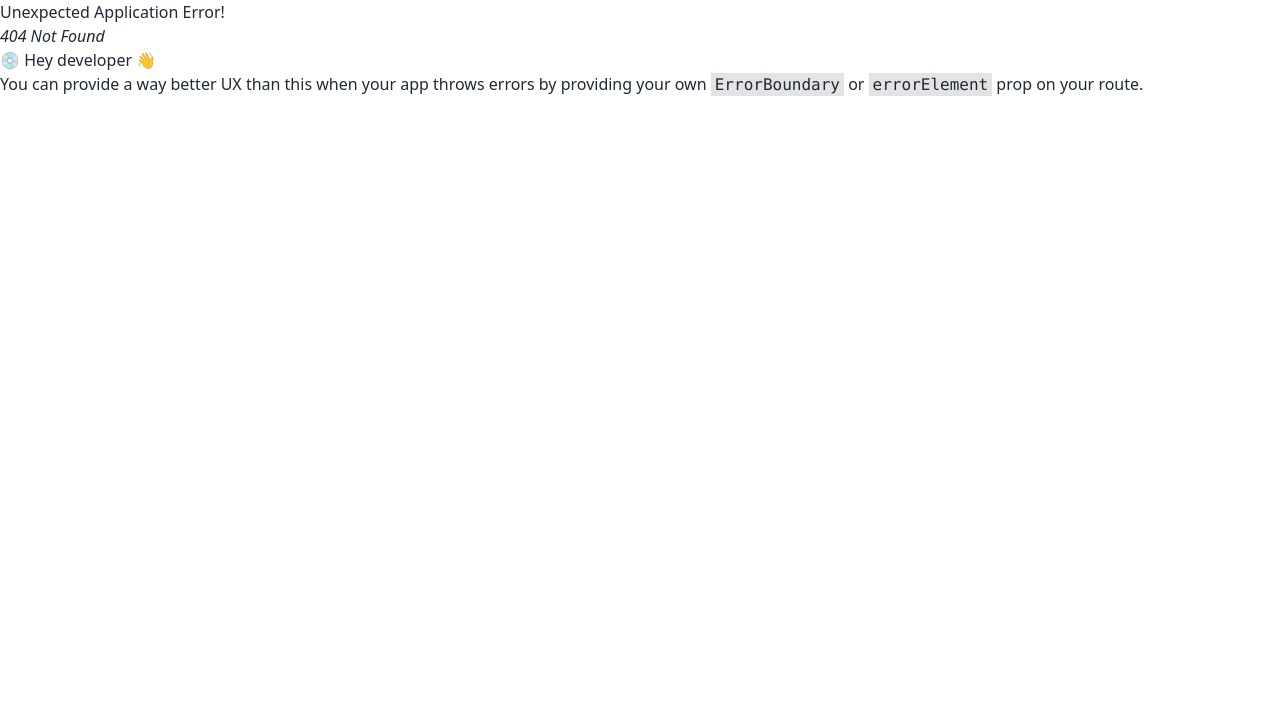
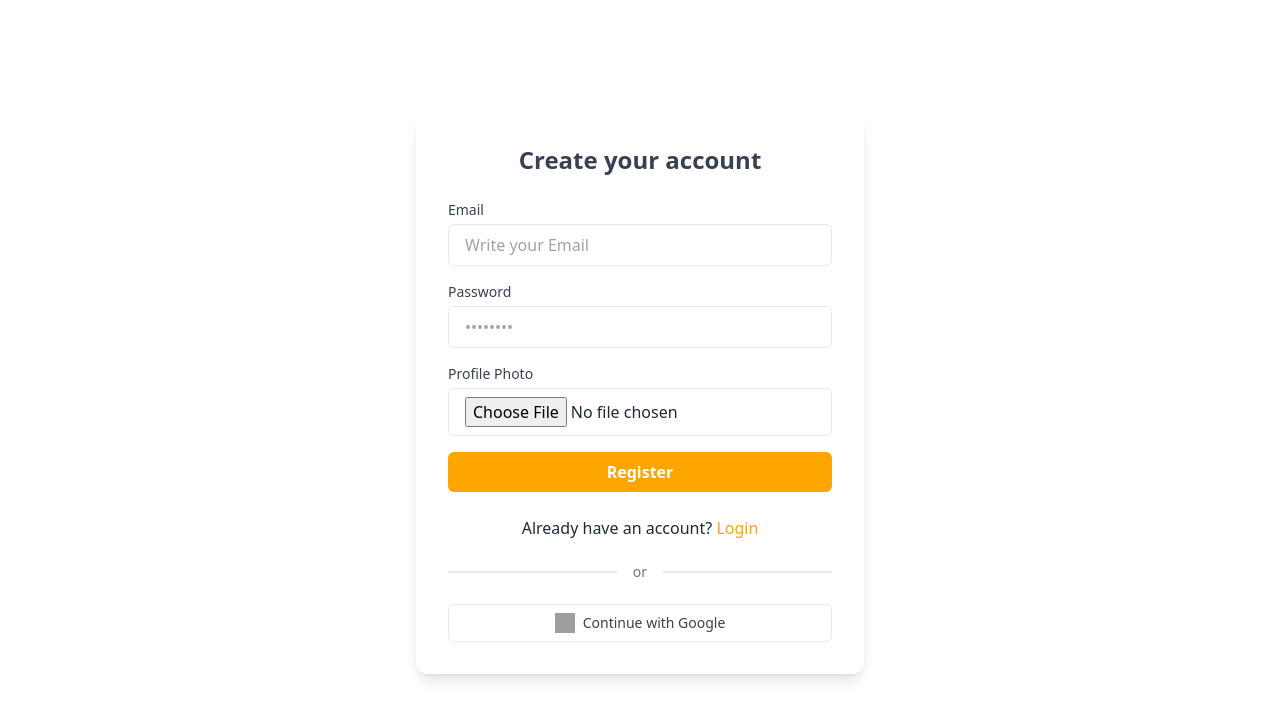
Before and after one commit to Jahid458/Eshopper-client, a React (Vite) app: page /register in a window 1280 px wide. Before the commit this address had no page. Shown: the top 720 px of the page. Built offline with nearby package versions, Linux system fonts and the light colour scheme; grey boxes are pictures that could not be loaded.

Commit message:
register page design

```diff
--- a/src/pages/Footer/Footer.jsx
+++ b/src/pages/Footer/Footer.jsx
@@ -1,4 +1,4 @@
-import React, { useEffect, useState } from "react";
+import  { useEffect, useState } from "react";
 import navlogo from "/eshoplogo.png";
 import { FaFacebookF, FaTwitter, FaInstagram } from "react-icons/fa";
 
@@ -29,10 +29,9 @@ const Footer = () => {
           </div>
           <p className="text-sm mt-2">
             Eshopper is your one-stop destination for trendy electronics and cloths.
-            <br />
             Discover unbeatable deals, fast delivery and a seamless shopping experience.
             <br />
-            Shop smart, shop easy — only at Eshopper.
+            Shop smart, shop easy — only at <span className="text-primary">Eshopper</span>.
           </p>
         </aside>
 
--- a/src/pages/Login/Login.jsx
+++ b/src/pages/Login/Login.jsx
@@ -3,7 +3,7 @@ import { Link } from 'react-router-dom';
 
 export const Login = () => {
   return (
-    <div className="flex items-center justify-center mt-36">
+    <div className="flex items-center justify-center lg:mt-36 mt-7">
       <div className="w-full max-w-md p-8 space-y-6 bg-white rounded-xl shadow-lg">
         <h2 className="text-2xl font-bold text-center text-gray-700">
           Login to your account
@@ -23,7 +23,7 @@ export const Login = () => {
           <div>
             <label className="block mb-1 text-sm font-medium text-gray-700">Password</label>
             <input
-              type="password"
+
               className="w-full px-4 py-2 border rounded-md focus:outline-none focus:ring-2 focus:ring-orange-500"
               placeholder="••••••••"
               required
@@ -39,7 +39,7 @@ export const Login = () => {
           </button>
         </form>
 
-        <p className='mt-2 text-center '>Don't You have an account? <Link className='text-primary'>Register</Link> </p>
+        <p className='mt-2 text-center text-sm lg:text-base'>Don't You have an account? <Link className='text-primary' to='/register'>Register</Link> </p>
 
 
         <div className="flex items-center justify-center divider">
--- /dev/null
+++ b/src/pages/Register/Register.jsx
@@ -0,0 +1,93 @@
+import React, { useState } from 'react';
+import { Link } from 'react-router-dom';
+
+export const Register = () => {
+
+
+
+
+  const handleSubmit = (e) => {
+    e.preventDefault();
+    console.log('register done ')
+    // You can send this to your backend or Firebase
+  };
+
+  return (
+    <div className="flex items-center justify-center lg:mt-28 mt-7">
+      <div className="w-full max-w-md p-8 space-y-6 bg-white rounded-xl shadow-lg">
+        <h2 className="text-2xl font-bold text-center text-gray-700">
+          Create your account
+        </h2>
+
+        <form onSubmit={handleSubmit} className="space-y-4">
+          <div>
+            <label className="block mb-1 text-sm font-medium text-gray-700">
+              Email
+            </label>
+            <input
+              type="email"
+              name="email"
+              className="w-full px-4 py-2 border rounded-md focus:outline-none focus:ring-2 focus:ring-orange-500"
+              placeholder="Write your Email"
+
+            />
+          </div>
+
+          <div>
+            <label className="block mb-1 text-sm font-medium text-gray-700">
+              Password
+            </label>
+            <input
+              name="password"
+              className="w-full px-4 py-2 border rounded-md focus:outline-none focus:ring-2 focus:ring-orange-500"
+              placeholder="••••••••"
+
+            />
+          </div>
+
+          <div>
+            <label className="block mb-1 text-sm font-medium text-gray-700">
+              Profile Photo
+            </label>
+            <input
+              type="file"
+              name="image"
+              accept="image/*"
+              className="w-full px-4 py-2 border rounded-md focus:outline-none focus:ring-2 focus:ring-orange-500"
+
+            />
+          </div>
+
+          <button
+            type="submit"
+            className="w-full py-2 font-semibold text-white bg-primary rounded-md hover:bg-orange-500 transition"
+          >
+            Register
+          </button>
+        </form>
+
+        <p className="text-center text-sm lg:text-base">
+          Already have an account?{' '}
+          <Link className="text-primary" to="/login">
+            Login
+          </Link>
+        </p>
+
+        <div className="flex items-center justify-center divider">
+          <span className="text-sm text-gray-500">or</span>
+        </div>
+
+        <button className="w-full flex items-center justify-center gap-2 py-2 border rounded-md hover:bg-gray-100 transition">
+          <img
+            src="https://www.svgrepo.com/show/475656/google-color.svg"
+            alt="Google"
+            className="w-5 h-5"
+          />
+          <span className="text-sm text-gray-700 font-medium">
+            Continue with Google
+          </span>
+        </button>
+      </div>
+    </div>
+  );
+};
```
Also changed, not shown: src/Routes/routes.jsx (+5 -2 lines).
